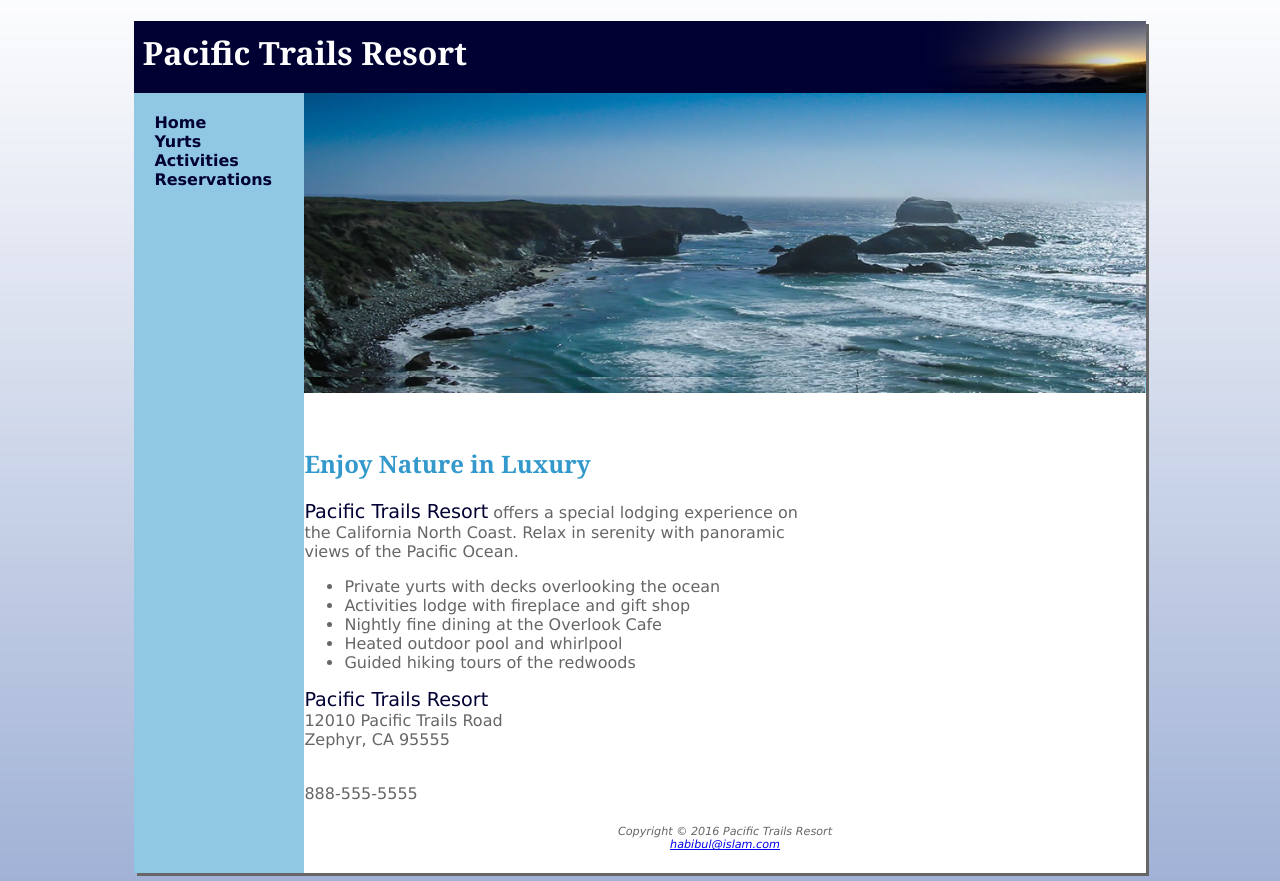
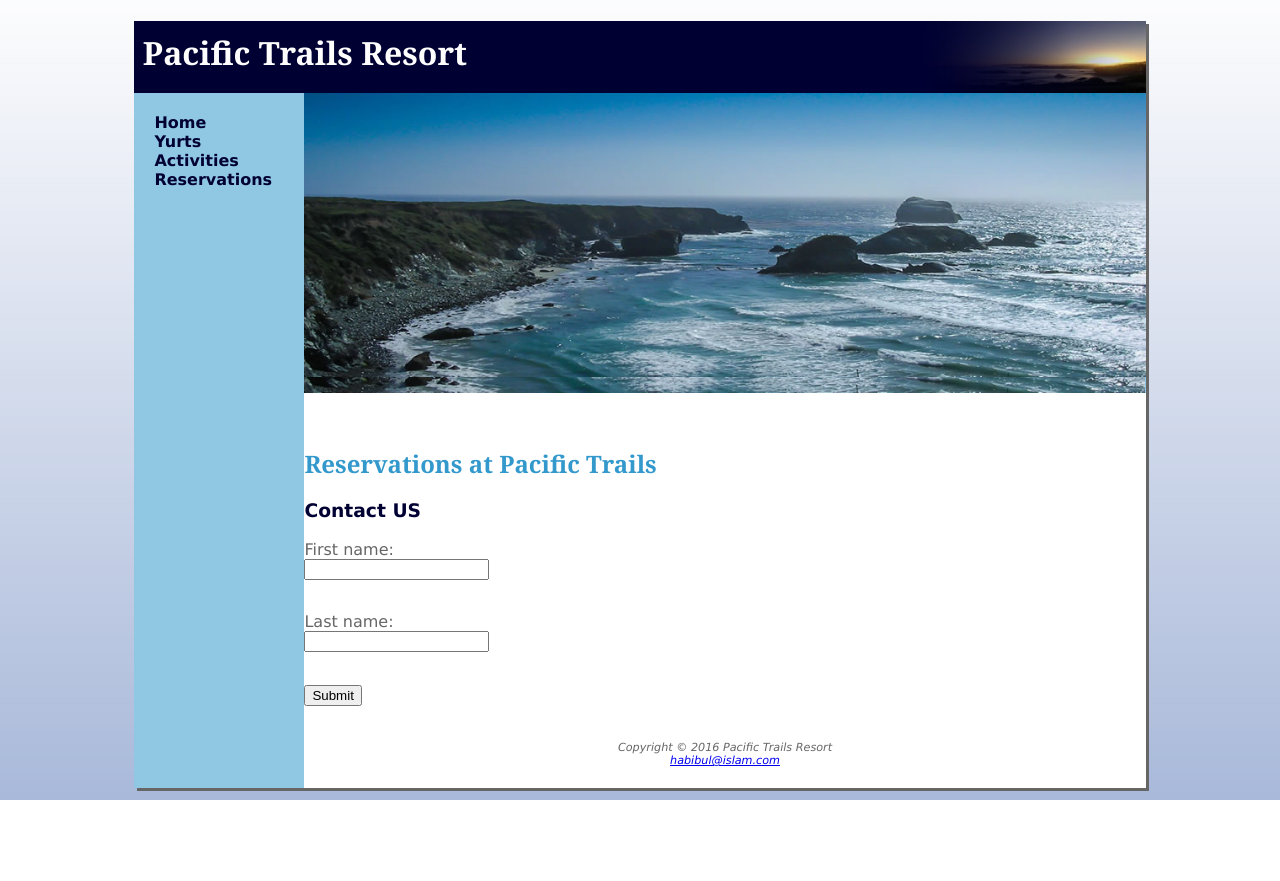
Before and after one commit to HabibulIslam/PacificTrailsResortHw8, a plain HTML site: page reservations.html in a window 1280 px wide. After the commit the page ends 800 px from the top, so only its background shows below. Drawn offline with Linux system fonts and the light colour scheme.

Commit message:
Update reservations.html

```diff
--- a/reservations.html
+++ b/reservations.html
@@ -31,26 +31,15 @@
     </div>
 
 <main>
-    <h2><br>Enjoy Nature in Luxury</h2>
+    <h2><br>Reservations at Pacific Trails</h2>
+    <h3>Contact US</h3>
 
-    <p>
-        <span class="resort">Pacific Trails Resort</span> offers a special lodging experience on <br>the California North
-        Coast. Relax in serenity with panoramic <br>views of the Pacific Ocean.
-    </p>
+    <form action="https://webdevbasics.net/scripts/pacific.php">
+      First name: <input type="text" name="myFName"><br>
+      Last name: <input type="text" name="myLName"><br>
+      <input type="submit" value="Submit">
+    </form>
 
-    <ul>
-      <li>Private yurts with decks overlooking the ocean</li>
-      <li>Activities lodge with fireplace and gift shop</li>
-      <li>Nightly fine dining at the Overlook Cafe</li>
-      <li>Heated outdoor pool and whirlpool</li>
-      <li>Guided hiking tours of the redwoods</li>
-    </ul>
-
-    <div>
-      <p><span class="resort">Pacific Trails Resort</span><br>12010 Pacific Trails Road<br>Zephyr, CA 95555<br><br></p>
-      <a id="mobile" href="tel:888-555-5555">888-555-5555</a>
-      <span id="desktop">888-555-5555</span>
-    </div>
  </main>
 
 
```
